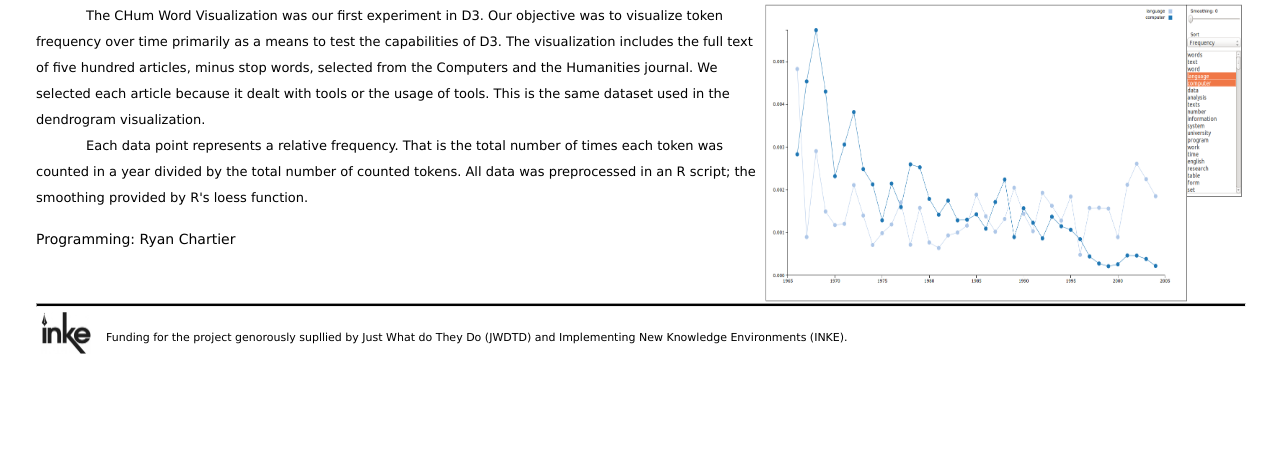
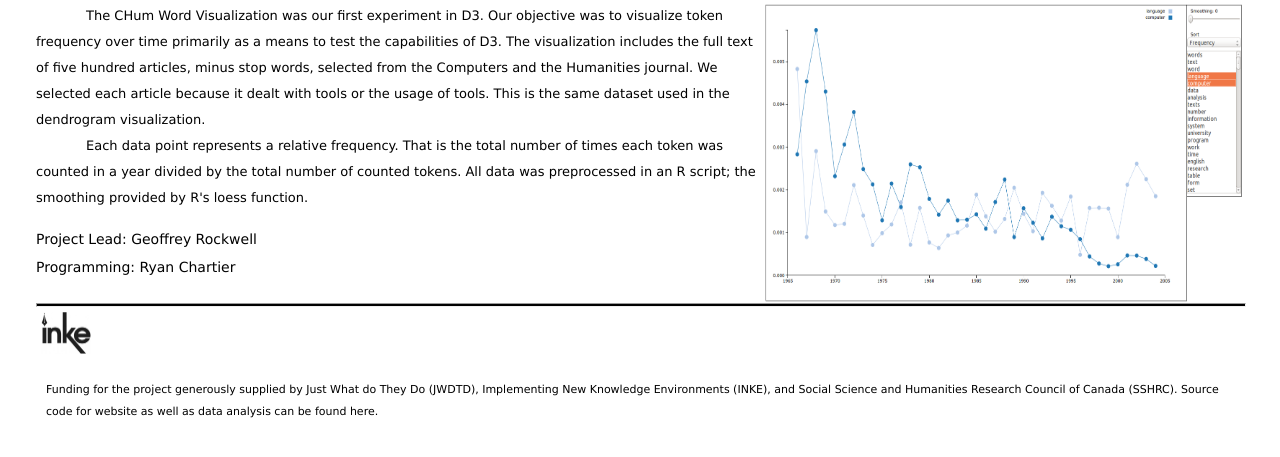
Before and after one commit to recrm/Vizexp, a PHP site: page /about.php?var=words in a window 1280 px wide. Shown: the part 240-697 px from the top of the page. Run offline with PHP 8.4, Linux system fonts and the light colour scheme.

Commit message:
Update attribution.

```diff
--- a/about.php
+++ b/about.php
@@ -4,6 +4,12 @@
 $i = $_GET['var'];
 
 #people
+$project_lead = array(
+    "words" => "Geoffrey Rockwell",
+    "dendro" => "Geoffrey Rockwell",
+    "network" => "Geoffrey Rockwell",
+    "hashtag" => "Geoffrey Rockwell",
+);
 $concept = array(
     "words" => null,
     "dendro" => null,
@@ -80,6 +86,9 @@ $text["hashtag"] = "
         <?php echo $text[$i]; ?>
         <br>
         <?php
+        if ($project_lead[$i]) {
+            echo "<p class='name'>Project Lead: ".$project_lead[$i]."</p>\n";
+        }
         if ($concept[$i]) {
             echo "<p class='name'>Concept: ".$concept[$i]."</p>\n";
         }
@@ -93,7 +102,7 @@ $text["hashtag"] = "
         <footer>
             <hr class="footer">
             <img src="static/INKE.jpg" id='inke'>
-            <p class="foottext">Funding for the project genorously supllied by Just What do They Do (JWDTD) and Implementing New Knowledge Environments (INKE).</p>
+            <p class="foottext">Funding for the project generously supplied by Just What do They Do (JWDTD), Implementing New Knowledge Environments (INKE), and Social Science and Humanities Research Council of Canada (SSHRC). Source code for website as well as data analysis can be found here.</p>
         </footer>
     </body>
 </html>
--- a/index.html
+++ b/index.html
@@ -37,7 +37,7 @@
         <footer>
             <hr class="footer">
             <img src="static/INKE.jpg" id='inke'>
-            <p class="foottext">Funding for the project genorously supllied by Just What do They Do (JWDTD) and Implementing New Knowledge Environments (INKE).</p>
+            <p class="foottext">Funding for the project generously supplied by Just What do They Do (JWDTD), Implementing New Knowledge Environments (INKE), and Social Science and Humanities Research Council of Canada (SSHRC). Source code for website as well as data analysis can be found here.</p>
         </footer>
     </body>
 </html>
```
